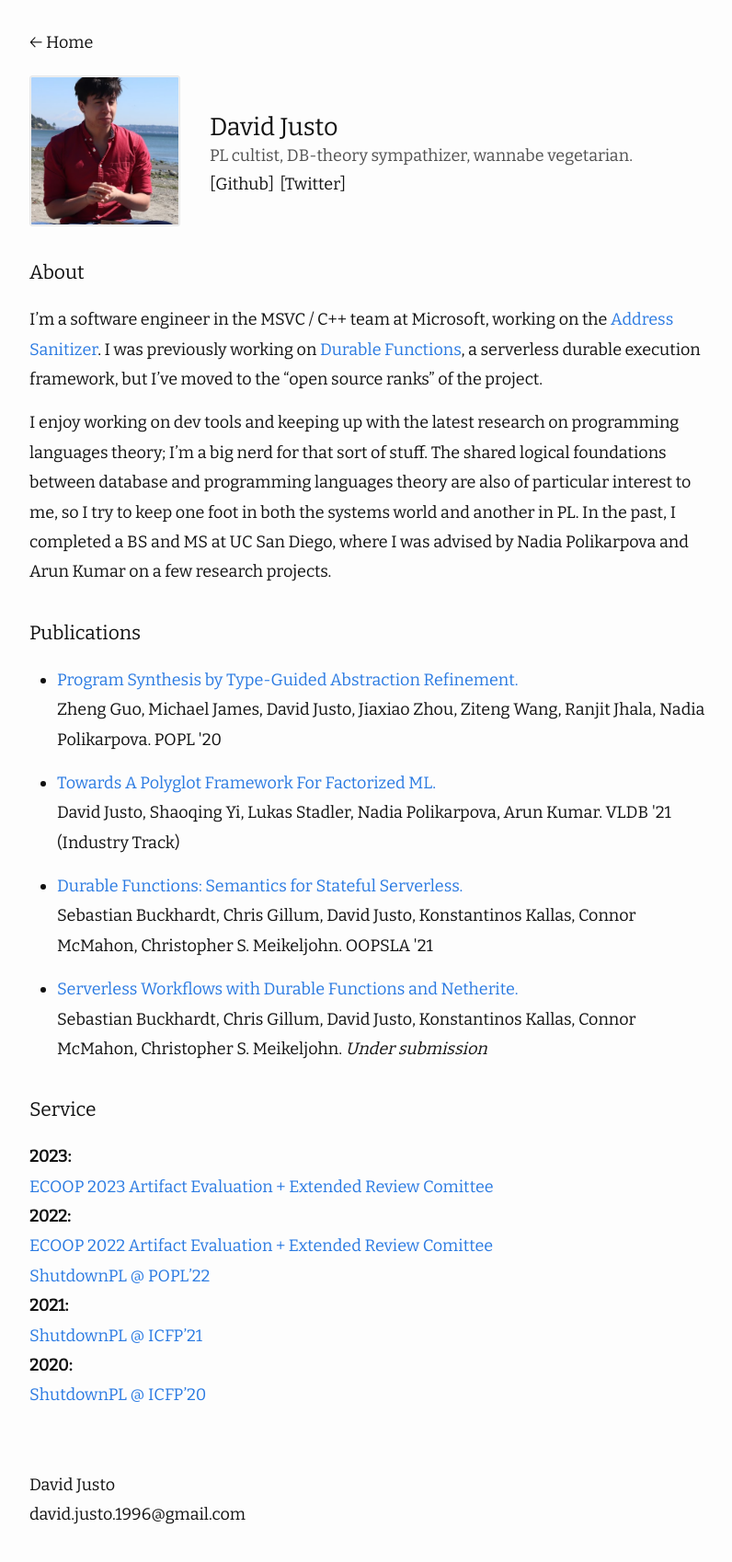
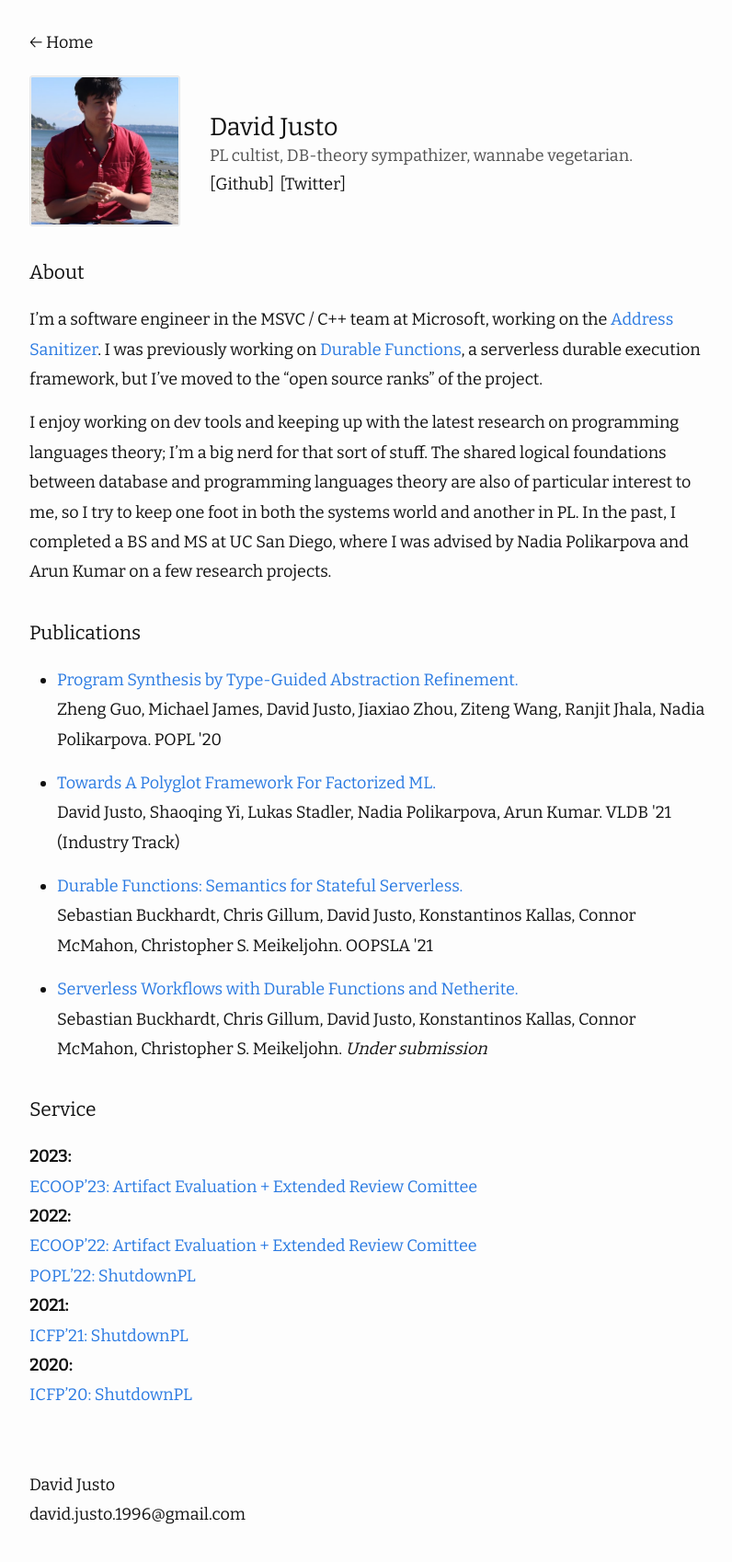
Before and after one commit to davidmrdavid/davidmrdavid.github.io, a Jekyll site: the page built from about.md, in a window 1280 px wide. Shown: the whole page at 92% size, without its empty margins (238-1034 px from the left). Built offline with Jekyll 4.4.1, drawn with Linux system fonts in a browser that asks for light colours; nearby versions of some CDN libraries; our own code applies the rules of GitHub Pages for plain Markdown files.

Commit message:
unify formatting of conf names

```diff
--- a/about.md
+++ b/about.md
@@ -21,11 +21,11 @@ I enjoy working on dev tools and keeping up with the latest research on programm
 
 ### Service
 **2023:**<br>
-[ECOOP 2023 Artifact Evaluation + Extended Review Comittee](https://2023.ecoop.org/committee/ecoop-2023-research-papers-extended-review-committee)<br>
+[ECOOP'23: Artifact Evaluation + Extended Review Comittee](https://2023.ecoop.org/committee/ecoop-2023-research-papers-extended-review-committee)<br>
 **2022:**<br>
-[ECOOP 2022 Artifact Evaluation + Extended Review Comittee](https://2022.ecoop.org/committee/ecoop-2022-papers-extended-review-committee-)<br>
-[ShutdownPL @ POPL'22](https://popl22.sigplan.org/track/POPL-2022-diversity-equity-inclusion)<br>
+[ECOOP'22: Artifact Evaluation + Extended Review Comittee](https://2022.ecoop.org/committee/ecoop-2022-papers-extended-review-committee-)<br>
+[POPL'22: ShutdownPL](https://popl22.sigplan.org/track/POPL-2022-diversity-equity-inclusion)<br>
 **2021:**<br>
-[ShutdownPL @ ICFP'21](https://icfp21.sigplan.org/details/icfp-2021-social-events/12/ShutdownPL)<br>
+[ICFP'21: ShutdownPL](https://icfp21.sigplan.org/details/icfp-2021-social-events/12/ShutdownPL)<br>
 **2020:**<br>
-[ShutdownPL @ ICFP'20](https://icfp20.sigplan.org/details/icfp-2020-social-events/14/ShutdownPL-Keynote-and-Getting-Started-With-Anti-racist-Action)
+[ICFP'20: ShutdownPL](https://icfp20.sigplan.org/details/icfp-2020-social-events/14/ShutdownPL-Keynote-and-Getting-Started-With-Anti-racist-Action)
```
